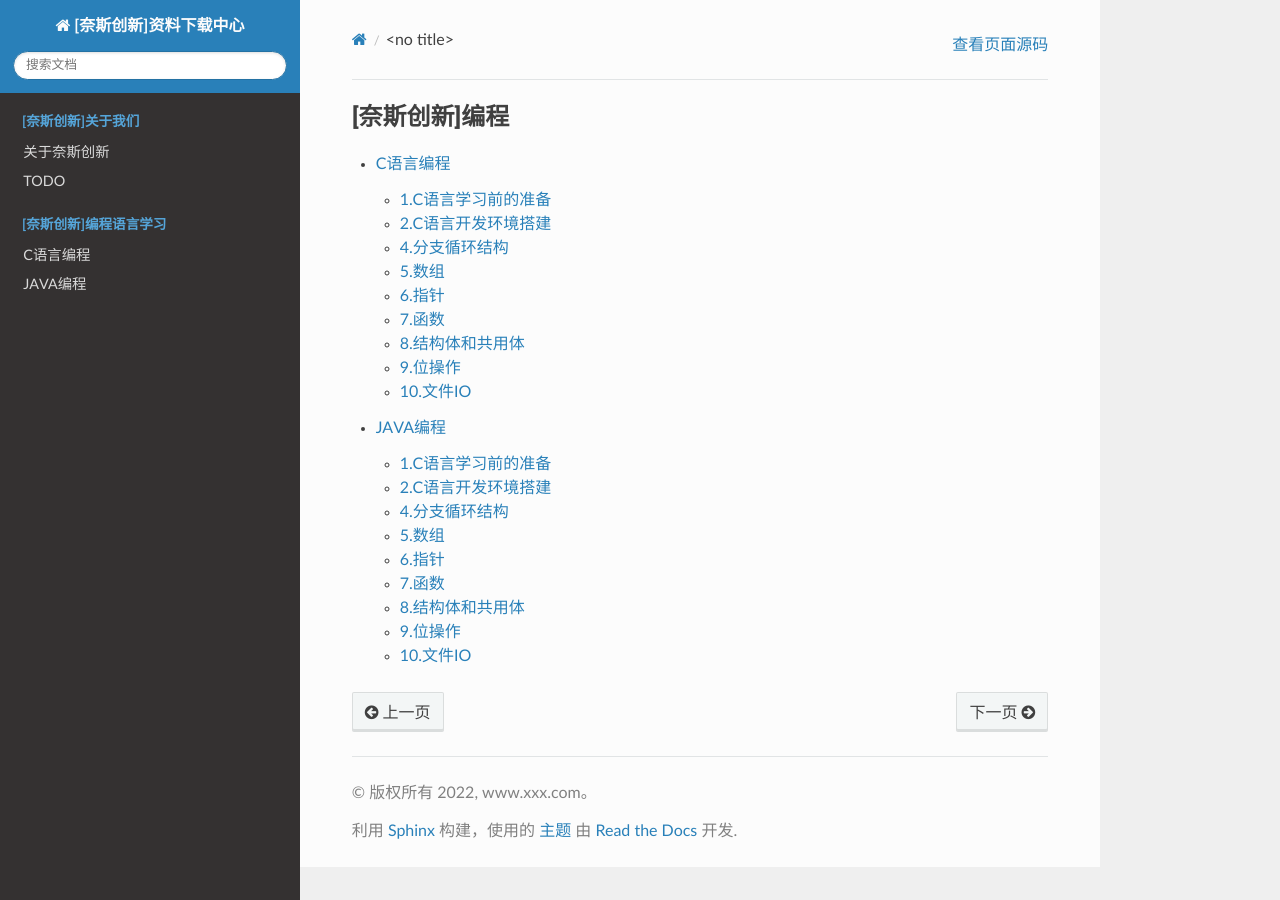
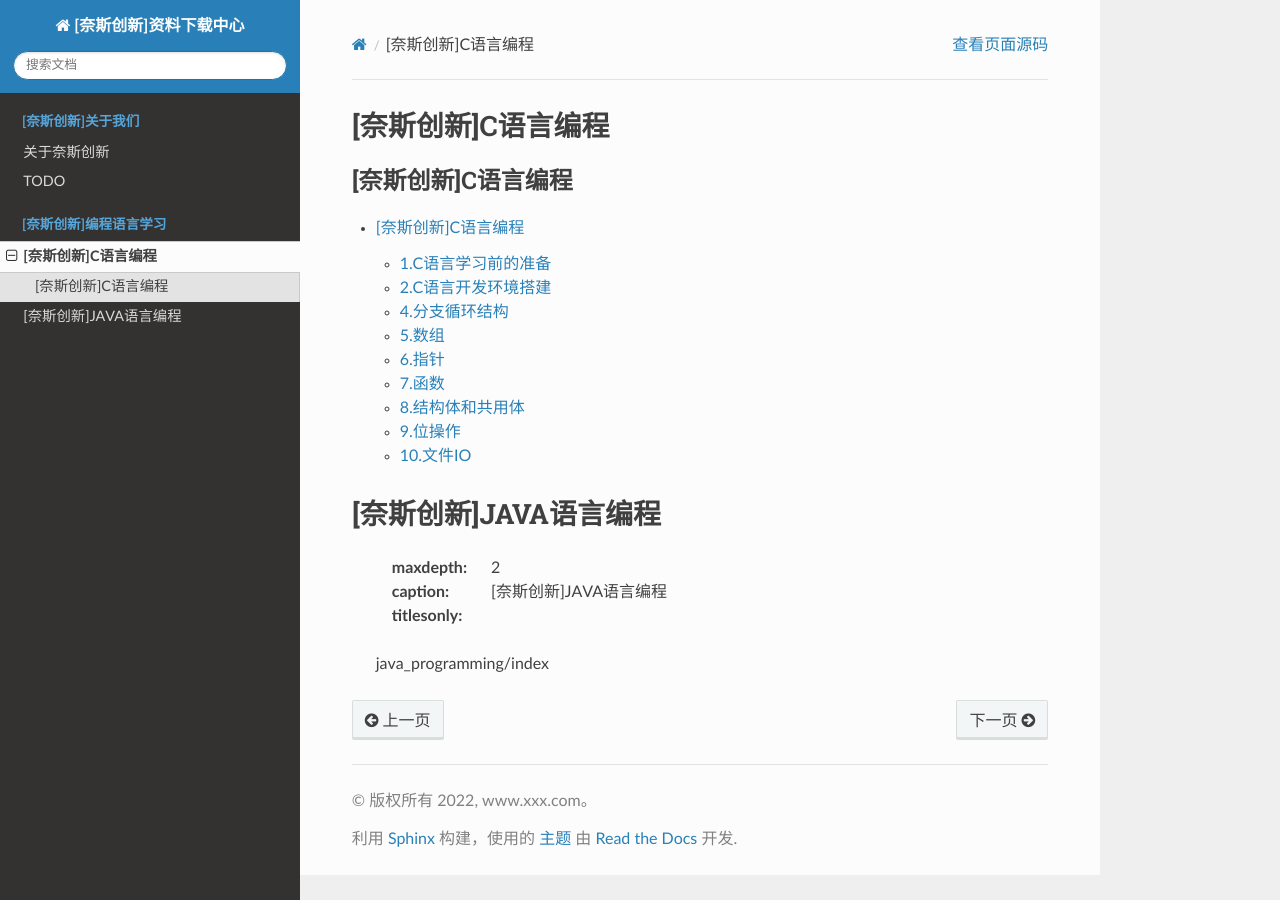
Before and after one commit to hello-liang-tao/naisicx_docs, a Sphinx documentation site: the page built from docs/programming_language_tutorial/index.rst, in a window 1280 px wide. Built offline with Sphinx 7.4.7 and the Read the Docs theme 2.0.0, drawn with Linux system fonts in a browser that asks for light colours.

Commit message:
改变目录结构

```diff
--- a/docs/programming_language_tutorial/c_programming/index.rst
+++ b/docs/programming_language_tutorial/c_programming/index.rst
@@ -1,5 +1,5 @@
-C语言编程
-============================================
+[奈斯创新]C语言编程
+======================================================
 .. toctree::
    :maxdepth: 1
    :caption: [奈斯创新]编程
--- a/docs/programming_language_tutorial/index.rst
+++ b/docs/programming_language_tutorial/index.rst
@@ -1,8 +1,17 @@
+[奈斯创新]C语言编程
+======================================================
 .. toctree::
    :maxdepth: 2
-   :caption: [奈斯创新]编程
+   :caption: [奈斯创新]C语言编程
    :titlesonly:
 
+   c_programming/index
 
-   c_programming/index
+[奈斯创新]JAVA语言编程
+======================================================
+   .. toctree::
+   :maxdepth: 2
+   :caption: [奈斯创新]JAVA语言编程
+   :titlesonly:
+
    java_programming/index
--- a/docs/programming_language_tutorial/java_programming/index.rst
+++ b/docs/programming_language_tutorial/java_programming/index.rst
@@ -1,5 +1,5 @@
-JAVA编程
-============================================
+[奈斯创新]C语言编程
+======================================================
 .. toctree::
    :maxdepth: 1
    :caption: [奈斯创新]编程
```
